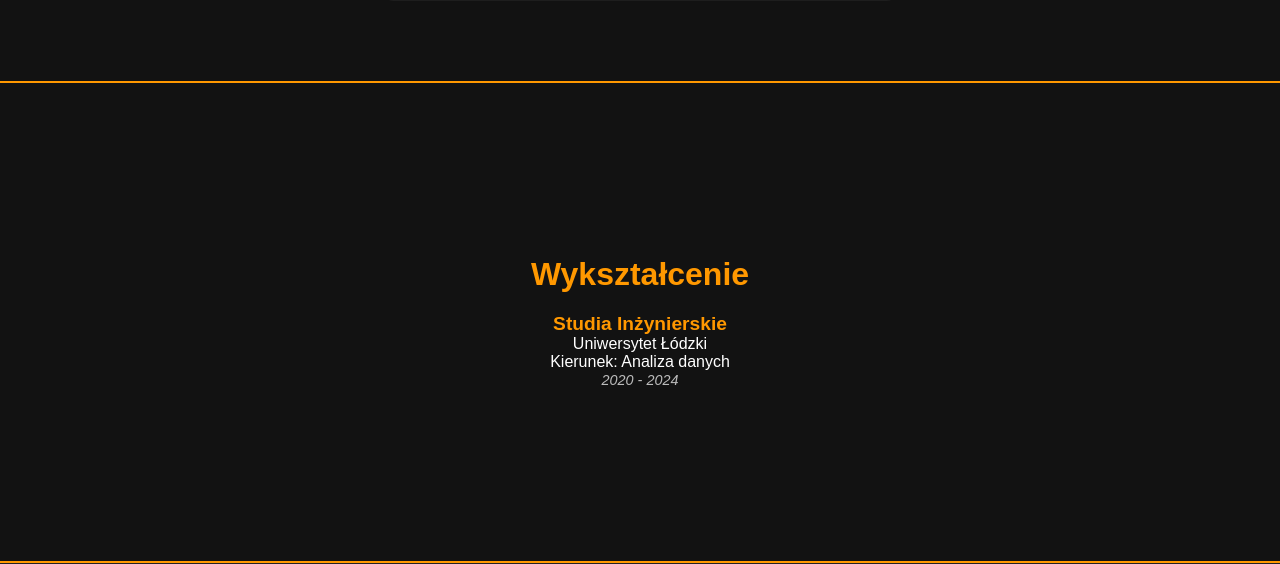
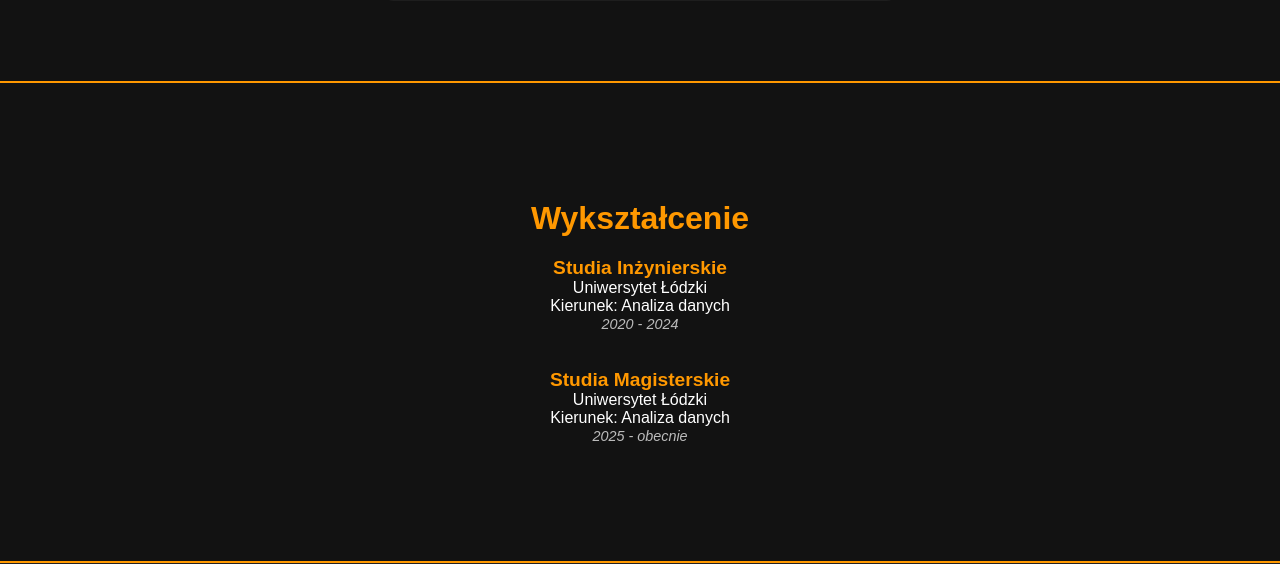
Before and after one commit to dokede/apka, a Flask app: page / in a window 1280 px wide. Shown: the part 776-1340 px from the top of the page. Run offline with Flask 3, Linux system fonts and the light colour scheme.

Commit message:
zmiana html ze szkola

```diff
--- a/templates/index.html
+++ b/templates/index.html
@@ -374,6 +374,16 @@
             Kierunek: Analiza danych<br>
             <em>2020 - 2024</em>
         </p>
+
+        <br> <!-- Dodanie przerwy między paragrafami -->
+        <br> <!-- Dodanie przerwy między paragrafami -->
+
+        <p>
+            <strong>Studia Magisterskie</strong><br>
+            Uniwersytet Łódzki<br>
+            Kierunek: Analiza danych<br>
+            <em>2025 - obecnie</em>
+        </p>
     </section>
 
     <section id="projects">
```
Also changed, not shown: 1 other file.
